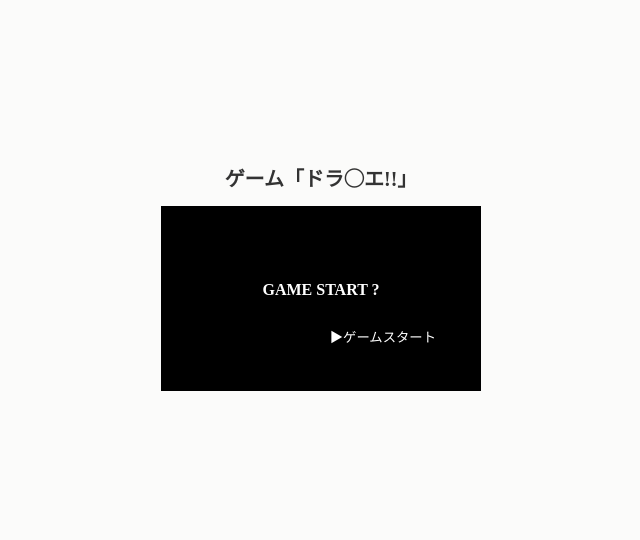
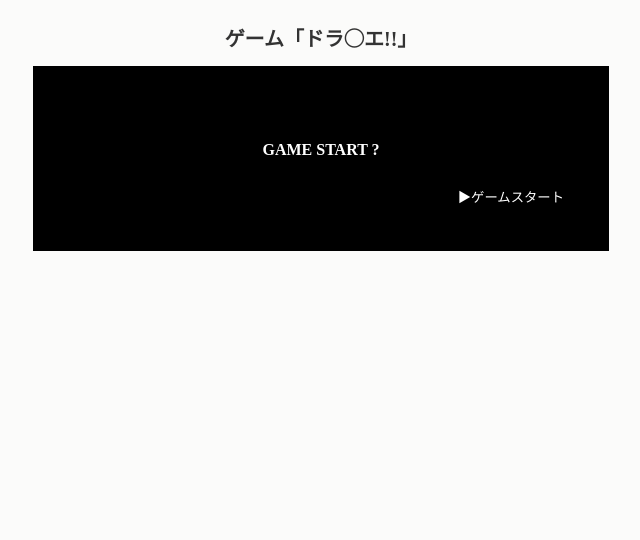
Before and after one commit to naoto13/object-game, a PHP site: page / in a window 1280 px wide. Shown: the top 540 px of the page, without its empty margins (319-959 px from the left). Run offline with PHP 8.4, Linux system fonts and the light colour scheme.

Commit message:
modify session

```diff
--- a/index.php
+++ b/index.php
@@ -6,8 +6,6 @@
 ini_set('error_log','php.log');
 session_start();
 
-// 自分のHP
-define("MY_HP", 500);
 // モンスター達格納用
 $monsters = array();
 //クラス（設計図）の作成。クラス名の先頭は大文字で
@@ -36,7 +34,7 @@
     public function setName($str){
         $this->name = $str;
     }
-    public function getName($str){
+    public function getName(){
         return $this->name;
     }
     public function setSex($num){
@@ -236,6 +234,8 @@
 function gameOver(){
     // debug('セッションクリアします！');
     $_SESSION = array();
+    createHuman();
+    createMonster();
 }
 
 
@@ -287,6 +287,7 @@
                 // 敵のhp（hp）が残っていたら、別のモンスターを出現させる
                 if($_SESSION['monster']->getHp() <= 0){
                     History::set($_SESSION['monster']->getName().'を倒した！');
+                    History::set('------------------------------------------');
                     createMonster();
                     $_SESSION['knockDownCount'] = $_SESSION['knockDownCount']+1;
                 }
@@ -310,8 +311,9 @@
     <style>
         body{
             margin: 0 auto;
-            padding: 150px;
-            width: 25%;
+            padding: 50px;
+            padding-top: 10px;
+            width: 45%;
             background: #fbfbfa;
             color: white;
         }
```
Also changed, not shown: 1 other file.
